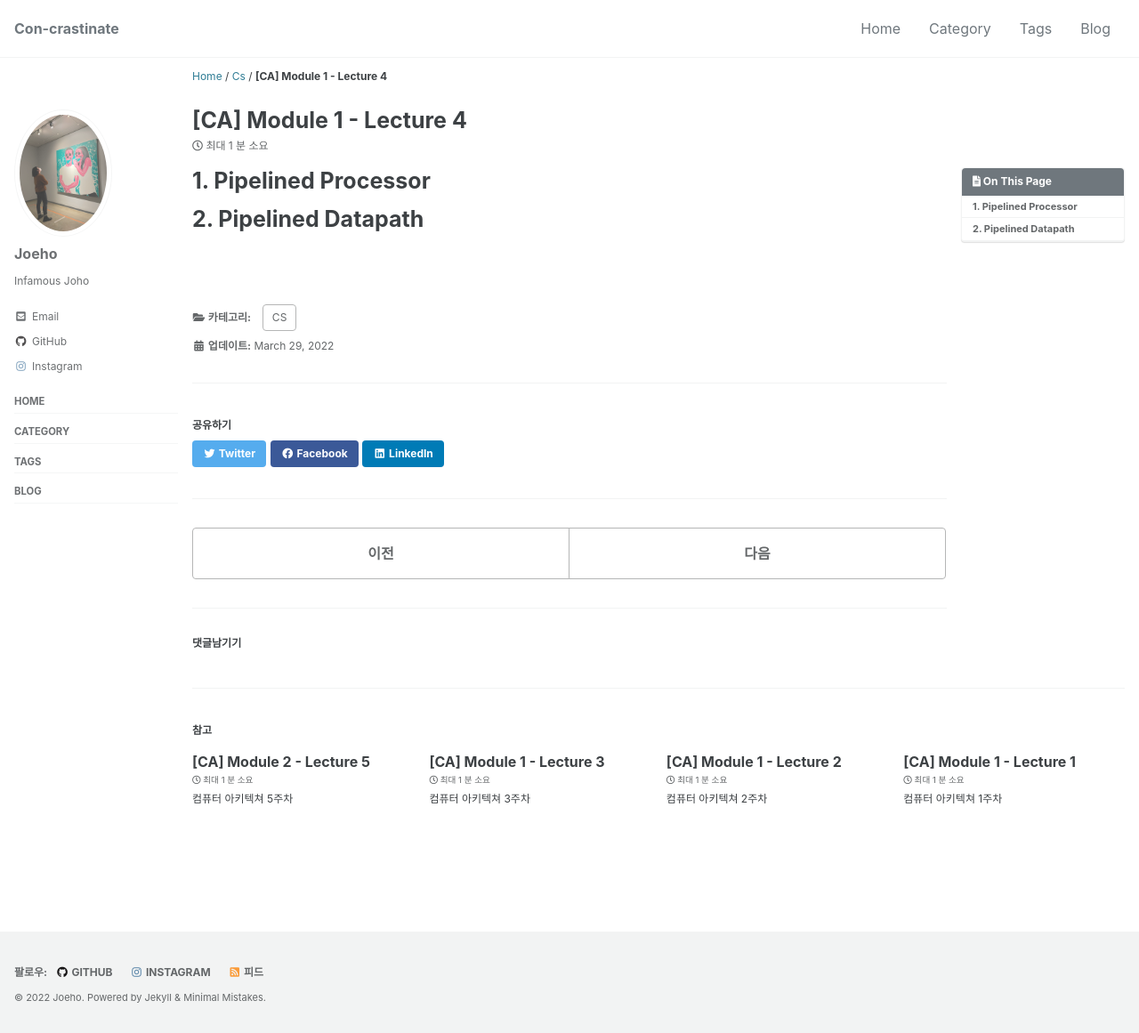
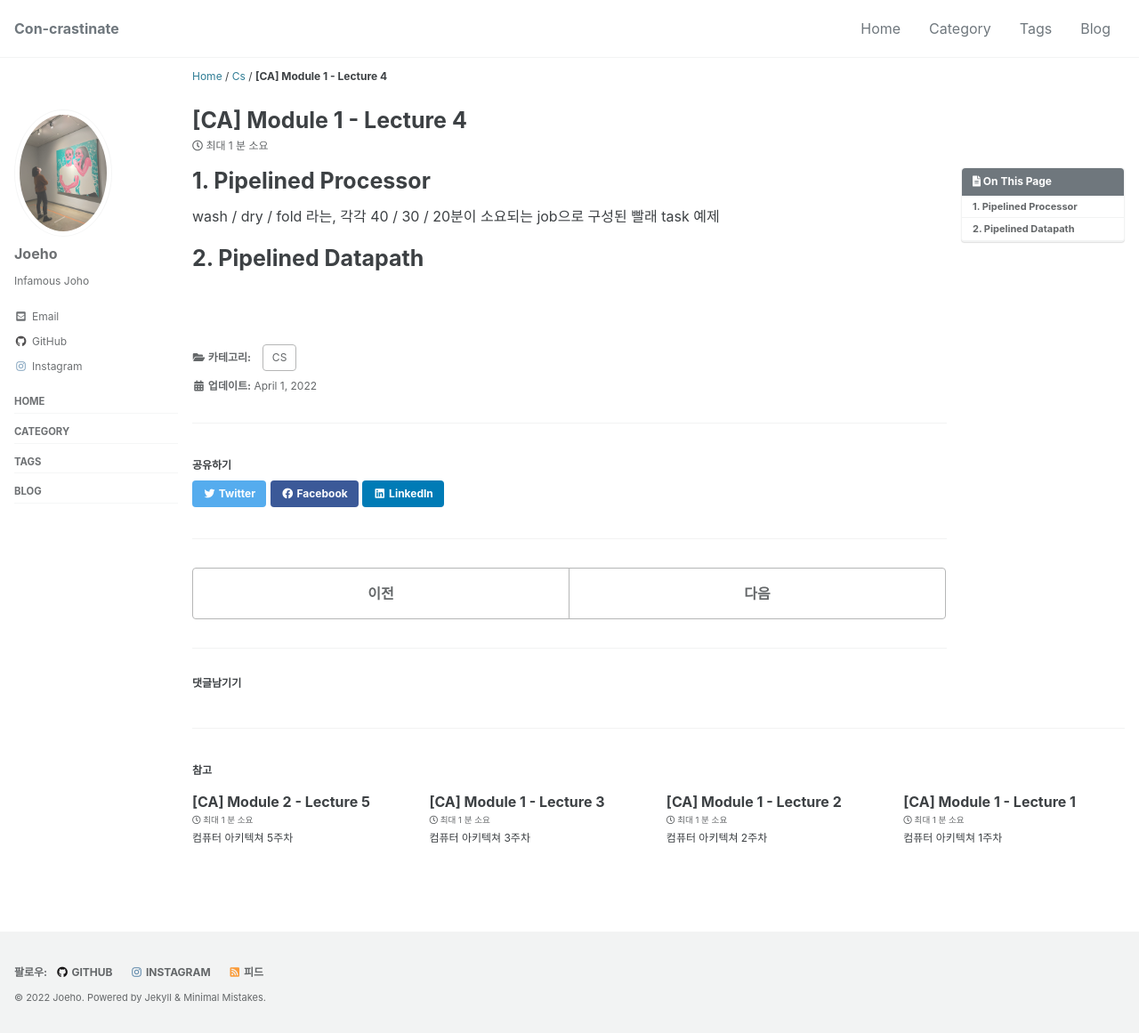
Before and after one commit to joeholee/joeholee.github.io, a Jekyll site: the page built from _posts/2022-03-31-ca-fifth.md, in a window 1280 px wide and 1161 px high. Shown: the whole window at 89% size. Built offline with Jekyll 4.4.1, drawn with Linux system fonts in a browser that asks for light colours; cached includes are drawn as plain includes; some web fonts are replaced; comment, search, counter and statistics services are not loaded.

Commit message:
Update Post

```diff
--- a/_posts/2022-03-31-ca-fifth.md
+++ b/_posts/2022-03-31-ca-fifth.md
@@ -13,11 +13,11 @@ toc: true
 toc_sticky: true
 
 date: 2022-03-29
-last_modified_at: 2022-03-29
+last_modified_at: 2022-04-01
 ---
 
 # 1. Pipelined Processor
-
+wash / dry / fold 라는, 각각 40 / 30 / 20분이 소요되는 job으로 구성된 빨래 task 예제
 
 # 2. Pipelined Datapath
 
```
